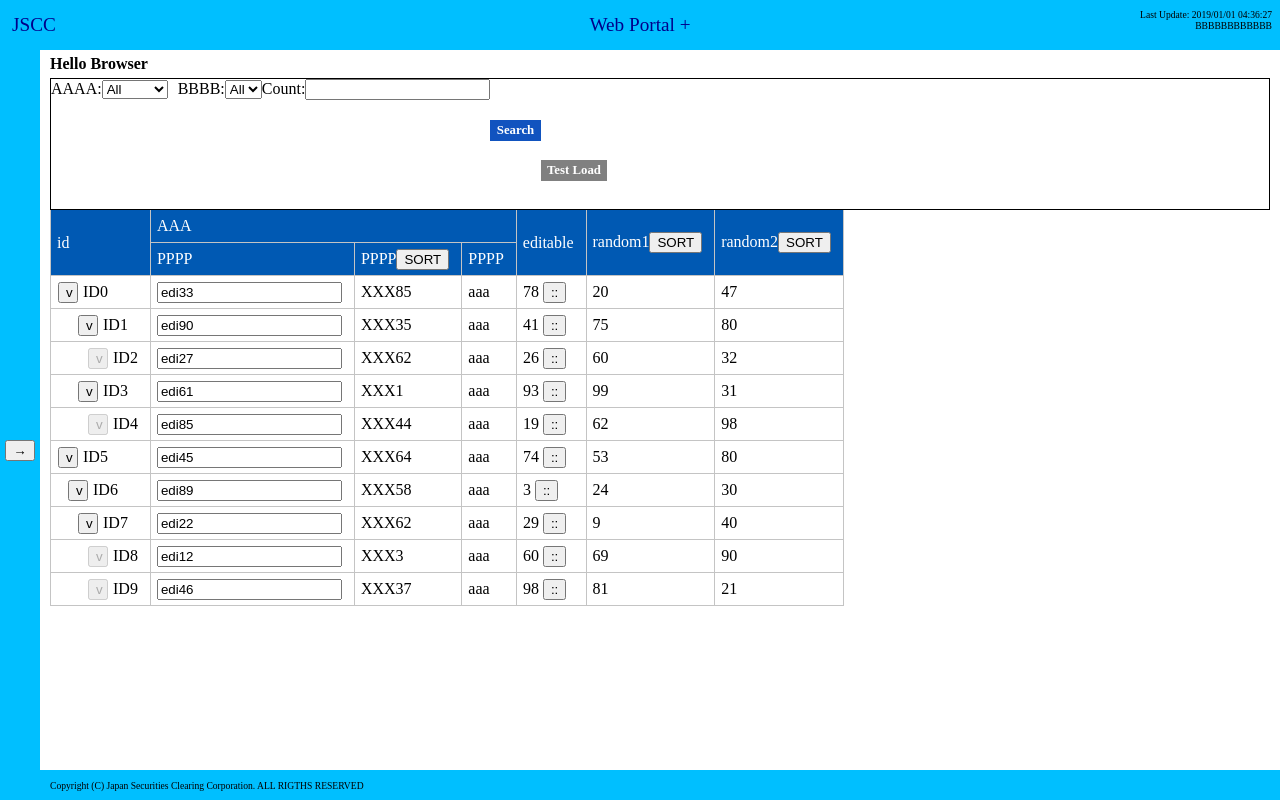
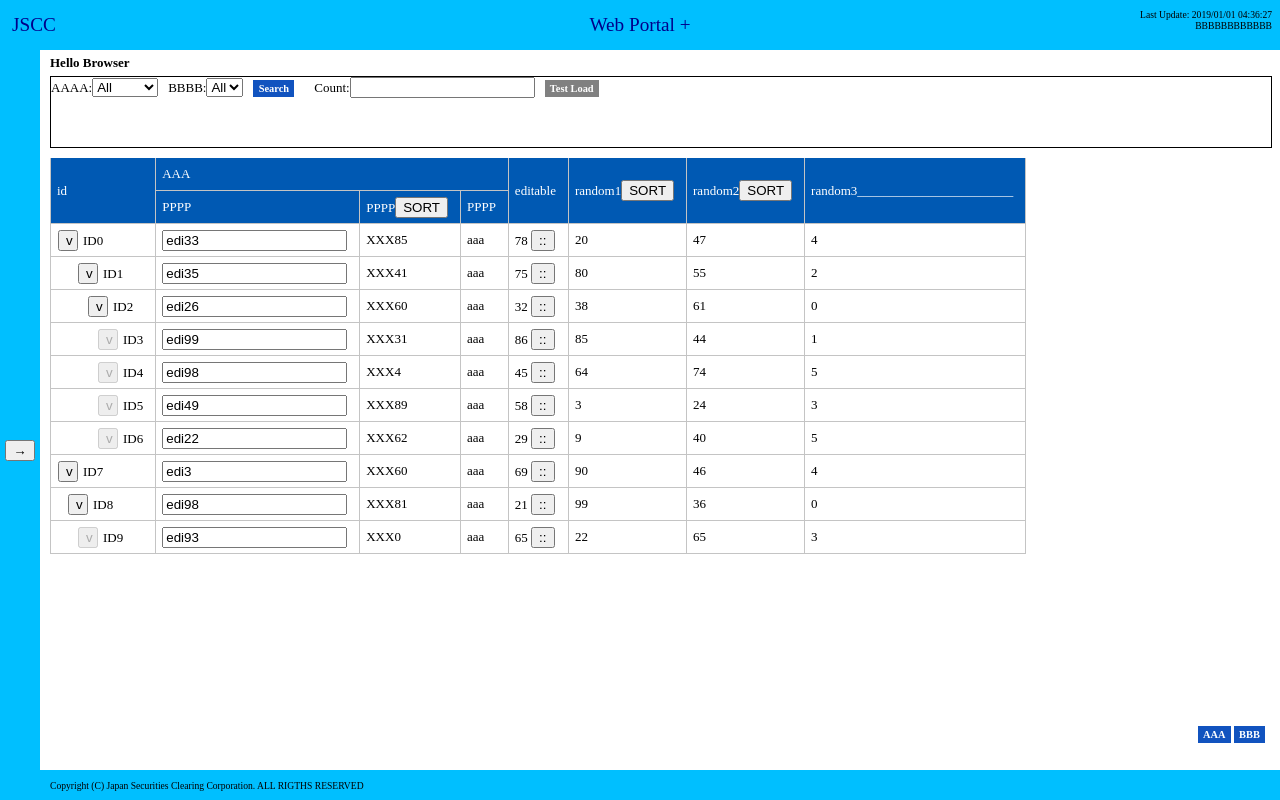
Before and after one commit to nn-ii/wppfff, a React (Create React App) app in the folder src/: page / in a window 1280 px wide. Built offline with nearby package versions, Linux system fonts and the light colour scheme; the HTML template or start-up script is replaced by a standard one.

Commit message:
Small font size

```diff
--- a/src/components/Home.js
+++ b/src/components/Home.js
@@ -26,7 +26,8 @@ class Home extends PureComponent {
       },
       "editable",
       "random1",
-      "random2"
+      "random2",
+      { id: "random3", value: "random3________________________" }
     ];
     this.ConstTableEditableIndices = ["editable"];
     this.ConstTableInputSpaceIndices = ["PPPPInput"];
@@ -144,9 +145,9 @@ class Home extends PureComponent {
     return (
       <div
         style={{
-          height:
-            Math.max(this.props.fromRoot.mainVisibleHeight, wholeMinHeight) +
-            "px"
+          height: "100%"
+          /*Math.max(this.props.fromRoot.mainVisibleHeight, wholeMinHeight) +
+            "px"*/
         }}
       >
         <div
@@ -157,12 +158,12 @@ class Home extends PureComponent {
 
         <div
           style={{
-            height: "130px",
+            height: "70px",
+            width: "100%",
             border: "1px solid black",
             overflowWrap: "break-word"
           }}
         >
-          <form>
           <label style={{ marginRight: "10px" }}>
             AAAA:
             <FormSelect
@@ -190,7 +191,15 @@ class Home extends PureComponent {
               selectedItem={this.state.formSelectBBBBValue || "All"}
             />
           </label>
-            <label>
+          <a
+            className="btn blue for-operation"
+            style={{ marginLeft: "10px" }}
+            onClick={this.onSearch}
+          >
+            Search
+          </a>
+
+          <label style={{ marginLeft: "20px" }}>
             Count:
             <input
               value={this.state.formCountValue || ""}
@@ -205,30 +214,23 @@ class Home extends PureComponent {
           </label>
 
           <a
-              className="btn blue for-operation"
-              style={{ position: "relative", top: "40px" }}
-              onClick={this.onSearch}
-            >
-              Search
-            </a>
-            <a
             className={
               "btn blue for-operation" +
               (this.state.formCountValidity ? "" : " disabled")
             }
-              style={{ position: "relative", top: "80px" }}
+            style={{ marginLeft: "10px" }}
             onClick={() => {
               this.debugInsertDataToTable(this.state.formCountValue);
             }}
           >
             Test Load
           </a>
-          </form>
         </div>
         <div
           style={{
-            position: "absolute",
-            height: "calc(100% - 185px)",
+            position: "relative",
+            marginTop: "10px",
+            height: "calc(100% - 150px)",
             width: "100%"
           }}
         >
@@ -241,6 +243,26 @@ class Home extends PureComponent {
             callBackWhenEditableAction={this.whenEditableAction}
             callBackWhenInputSpaceAction={this.whenInputSpaceAction}
           />
+        </div>
+        <div style={{ position: "relative", marginTop: "8px", width: "100%" }}>
+          <div style={{ position: "absolute", right: "5px" }}>
+            <a
+              className={"btn blue for-operation"}
+              onClick={() => {
+                alert("AAA");
+              }}
+            >
+              AAA
+            </a>{" "}
+            <a
+              className={"btn blue for-operation"}
+              onClick={() => {
+                alert("AAA");
+              }}
+            >
+              BBB
+            </a>
+          </div>
         </div>
 
         {this.state.errorMessage && (
@@ -285,7 +307,8 @@ class Home extends PureComponent {
           "aaa",
           getRandomInt(100),
           getRandomInt(100),
-          getRandomInt(100)
+          getRandomInt(100),
+          getRandomInt(10)
         ]
       });
       prevNest = nest;
--- a/src/index.scss
+++ b/src/index.scss
@@ -53,6 +53,7 @@
 
 .main-content {
   position: absolute;
+  font-size: small;
   /* overflow-y: scroll; */
 }
 .main-content::-webkit-scrollbar {
```
Lines whose indentation alone changed are shown as unchanged.
